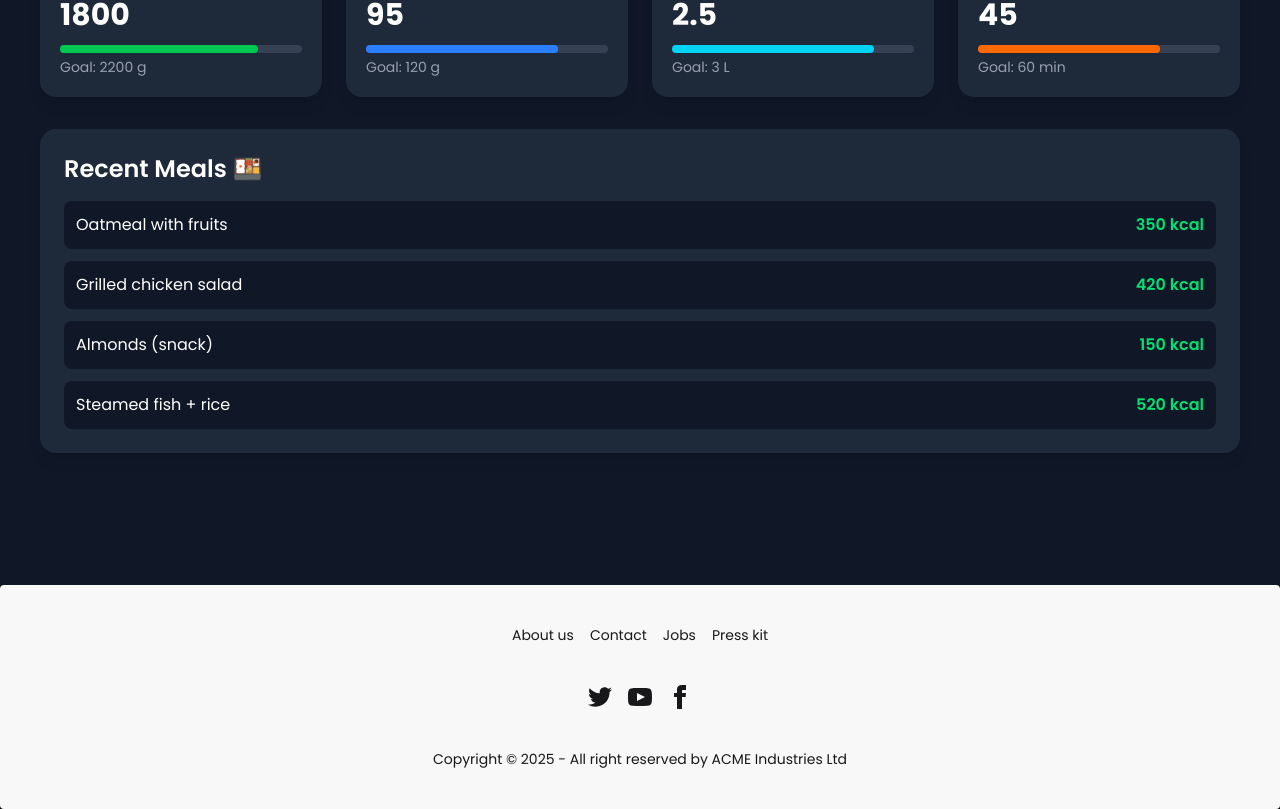
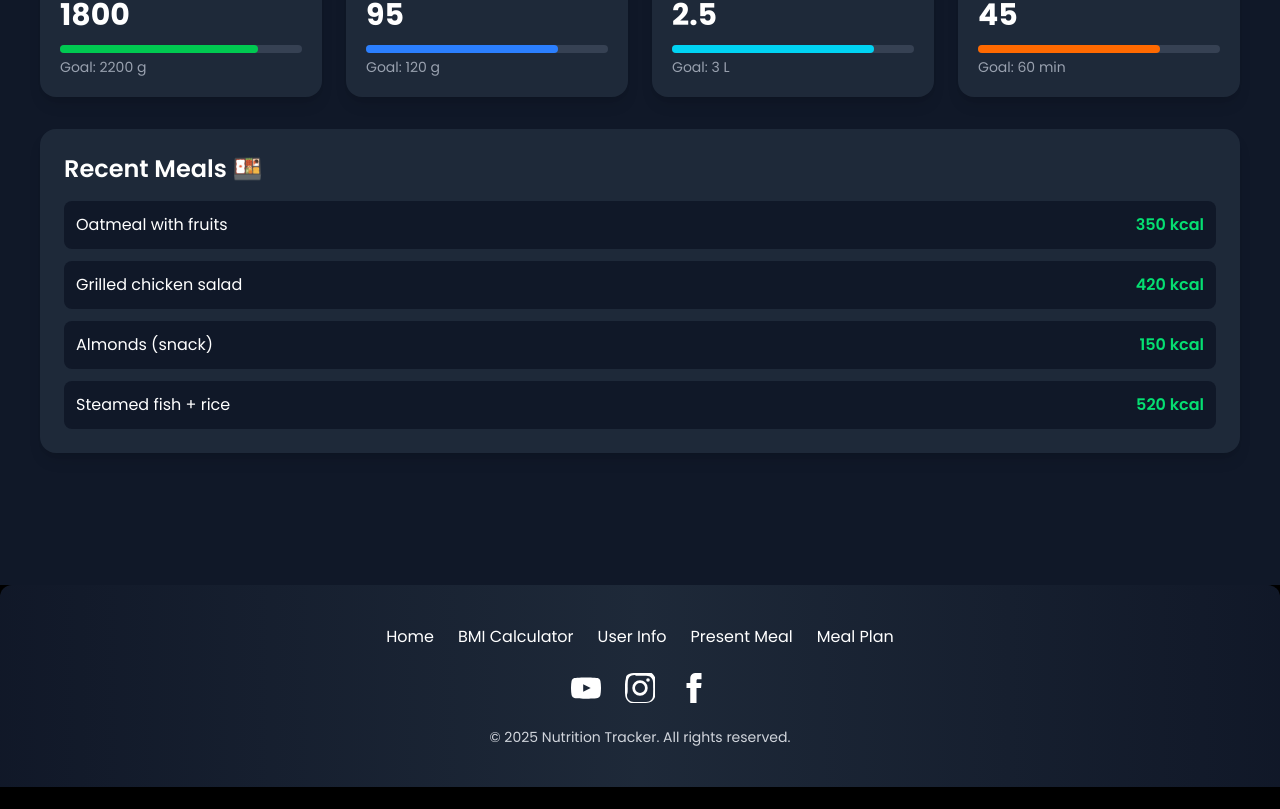
Before and after one commit to Amitkumersarkar/Nutrition-Tracker, a React (Vite) app: page / in a window 1280 px wide. Shown: the part 280-1089 px from the top of the page. After the commit the page ends 1067 px from the top, so only its background shows below. Built offline with nearby package versions, Linux system fonts and the light colour scheme; a web font is replaced by a local one.

Commit message:
updated footer section

```diff
--- a/src/components/Footer/Footer.jsx
+++ b/src/components/Footer/Footer.jsx
@@ -1,53 +1,58 @@
+import { Link } from "react-router-dom";
 
 const Footer = () => {
+    return (
+        <footer className="bg-linear-to-r from-gray-900 via-gray-800 to-gray-900 text-white p-8 sm:p-10 rounded-t-xl">
+            <nav className="flex flex-col sm:flex-row justify-center items-center gap-3 sm:gap-6 mb-6">
+                <Link to="/" className="hover:text-cyan-400 transition-colors">Home</Link>
+                <Link to="/bmi-calculator" className="hover:text-cyan-400 transition-colors">BMI Calculator</Link>
+                <Link to="/user-info" className="hover:text-cyan-400 transition-colors">User Info</Link>
+                <Link to="/present-meal" className="hover:text-cyan-400 transition-colors">Present Meal</Link>
+                <Link to="/meal-plan" className="hover:text-cyan-400 transition-colors">Meal Plan</Link>
+            </nav>
 
-    return (
-        <footer className="footer footer-horizontal footer-center bg-base-200 text-base-content rounded p-10">
-            <nav className="grid grid-flow-col gap-4">
-                <a className="link link-hover">About us</a>
-                <a className="link link-hover">Contact</a>
-                <a className="link link-hover">Jobs</a>
-                <a className="link link-hover">Press kit</a>
-            </nav>
-            <nav>
-                <div className="grid grid-flow-col gap-4">
-                    <a>
-                        <svg
-                            xmlns="http://www.w3.org/2000/svg"
-                            width="24"
-                            height="24"
-                            viewBox="0 0 24 24"
-                            className="fill-current">
-                            <path
-                                d="M24 4.557c-.883.392-1.832.656-2.828.775 1.017-.609 1.798-1.574 2.165-2.724-.951.564-2.005.974-3.127 1.195-.897-.957-2.178-1.555-3.594-1.555-3.179 0-5.515 2.966-4.797 6.045-4.091-.205-7.719-2.165-10.148-5.144-1.29 2.213-.669 5.108 1.523 6.574-.806-.026-1.566-.247-2.229-.616-.054 2.281 1.581 4.415 3.949 4.89-.693.188-1.452.232-2.224.084.626 1.956 2.444 3.379 4.6 3.419-2.07 1.623-4.678 2.348-7.29 2.04 2.179 1.397 4.768 2.212 7.548 2.212 9.142 0 14.307-7.721 13.995-14.646.962-.695 1.797-1.562 2.457-2.549z"></path>
+            <nav className="flex justify-center gap-6 mb-6">
+                <a
+                    href="https://www.youtube.com"
+                    target="_blank"
+                    rel="noopener noreferrer"
+                    aria-label="YouTube"
+                    className="hover:text-red-600 transition-colors"
+                >
+                    <svg xmlns="http://www.w3.org/2000/svg" width="30" height="30" viewBox="0 0 24 24" className="fill-current">
+                        <path d="M23.498 6.186a2.998 2.998 0 0 0-2.116-2.12C19.062 3.5 12 3.5 12 3.5s-7.062 0-9.382.566a2.998 2.998 0 0 0-2.116 2.12A31.25 31.25 0 0 0 0 12a31.25 31.25 0 0 0 .502 5.814 2.998 2.998 0 0 0 2.116 2.12C4.938 20.5 12 20.5 12 20.5s7.062 0 9.382-.566a2.998 2.998 0 0 0 2.116-2.12A31.25 31.25 0 0 0 24 12a31.25 31.25 0 0 0-.502-5.814zM9.75 15.02V8.98l6 3.02-6 3.02z" />
                     </svg>
                 </a>
-                    <a>
-                        <svg
-                            xmlns="http://www.w3.org/2000/svg"
-                            width="24"
-                            height="24"
-                            viewBox="0 0 24 24"
-                            className="fill-current">
-                            <path
-                                d="M19.615 3.184c-3.604-.246-11.631-.245-15.23 0-3.897.266-4.356 2.62-4.385 8.816.029 6.185.484 8.549 4.385 8.816 3.6.245 11.626.246 15.23 0 3.897-.266 4.356-2.62 4.385-8.816-.029-6.185-.484-8.549-4.385-8.816zm-10.615 12.816v-8l8 3.993-8 4.007z"></path>
+
+                <a
+                    href="https://www.instagram.com"
+                    target="_blank"
+                    rel="noopener noreferrer"
+                    aria-label="Instagram"
+                    className="hover:text-pink-500 transition-colors"
+                >
+                    <svg xmlns="http://www.w3.org/2000/svg" width="30" height="30" viewBox="0 0 24 24" className="fill-current">
+                        <path d="M12 2.163c3.204 0 3.584.012 4.85.07 1.17.056 1.97.24 2.43.415a4.92 4.92 0 011.675 1.093 4.92 4.92 0 011.093 1.675c.175.46.36 1.26.415 2.43.058 1.266.07 1.646.07 4.85s-.012 3.584-.07 4.85c-.056 1.17-.24 1.97-.415 2.43a4.92 4.92 0 01-1.093 1.675 4.92 4.92 0 01-1.675 1.093c-.46.175-1.26.36-2.43.415-1.266.058-1.646.07-4.85.07s-3.584-.012-4.85-.07c-1.17-.056-1.97-.24-2.43-.415a4.92 4.92 0 01-1.675-1.093 4.92 4.92 0 01-1.093-1.675c-.175-.46-.36-1.26-.415-2.43C2.175 15.747 2.163 15.367 2.163 12s.012-3.584.07-4.85c.056-1.17.24-1.97.415-2.43a4.92 4.92 0 011.093-1.675 4.92 4.92 0 011.675-1.093c.46-.175 1.26-.36 2.43-.415C8.416 2.175 8.796 2.163 12 2.163zm0-2.163C8.741 0 8.332.013 7.052.072 5.77.131 4.659.316 3.73.634a6.918 6.918 0 00-2.5 1.66A6.918 6.918 0 00.634 4.793c-.318.929-.503 2.04-.562 3.322C.013 8.741 0 9.15 0 12c0 2.85.013 3.259.072 4.538.059 1.282.244 2.393.562 3.322a6.918 6.918 0 001.66 2.5 6.918 6.918 0 002.5 1.66c.929.318 2.04.503 3.322.562C8.741 23.987 9.15 24 12 24s3.259-.013 4.538-.072c1.282-.059 2.393-.244 3.322-.562a6.918 6.918 0 002.5-1.66 6.918 6.918 0 001.66-2.5c.318-.929.503-2.04.562-3.322.059-1.279.072-1.688.072-4.538s-.013-3.259-.072-4.538c-.059-1.282-.244-2.393-.562-3.322a6.918 6.918 0 00-1.66-2.5 6.918 6.918 0 00-2.5-1.66c-.929-.318-2.04-.503-3.322-.562C15.259.013 14.85 0 12 0z" />
+                        <path d="M12 5.838a6.162 6.162 0 100 12.324 6.162 6.162 0 000-12.324zm0 10.162a3.999 3.999 0 110-7.998 3.999 3.999 0 010 7.998z" />
+                        <circle cx="18.406" cy="5.594" r="1.44" />
                     </svg>
                 </a>
-                    <a>
-                        <svg
-                            xmlns="http://www.w3.org/2000/svg"
-                            width="24"
-                            height="24"
-                            viewBox="0 0 24 24"
-                            className="fill-current">
-                            <path
-                                d="M9 8h-3v4h3v12h5v-12h3.642l.358-4h-4v-1.667c0-.955.192-1.333 1.115-1.333h2.885v-5h-3.808c-3.596 0-5.192 1.583-5.192 4.615v3.385z"></path>
+
+                <a
+                    href="https://www.facebook.com"
+                    target="_blank"
+                    rel="noopener noreferrer"
+                    aria-label="Facebook"
+                    className="hover:text-blue-600 transition-colors"
+                >
+                    <svg xmlns="http://www.w3.org/2000/svg" width="30" height="30" viewBox="0 0 24 24" className="fill-current">
+                        <path d="M9 8h-3v4h3v12h5v-12h3.642l.358-4h-4v-1.667c0-.955.192-1.333 1.115-1.333h2.885v-5h-3.808c-3.596 0-5.192 1.583-5.192 4.615v3.385z" />
                     </svg>
                 </a>
-                </div>
             </nav>
-            <aside>
-                <p>Copyright © {new Date().getFullYear()} - All right reserved by ACME Industries Ltd</p>
+
+            <aside className="text-center text-sm text-gray-300">
+                <p>© {new Date().getFullYear()} Nutrition Tracker. All rights reserved.</p>
             </aside>
         </footer>
     );
```
Lines whose indentation alone changed are shown as unchanged.
